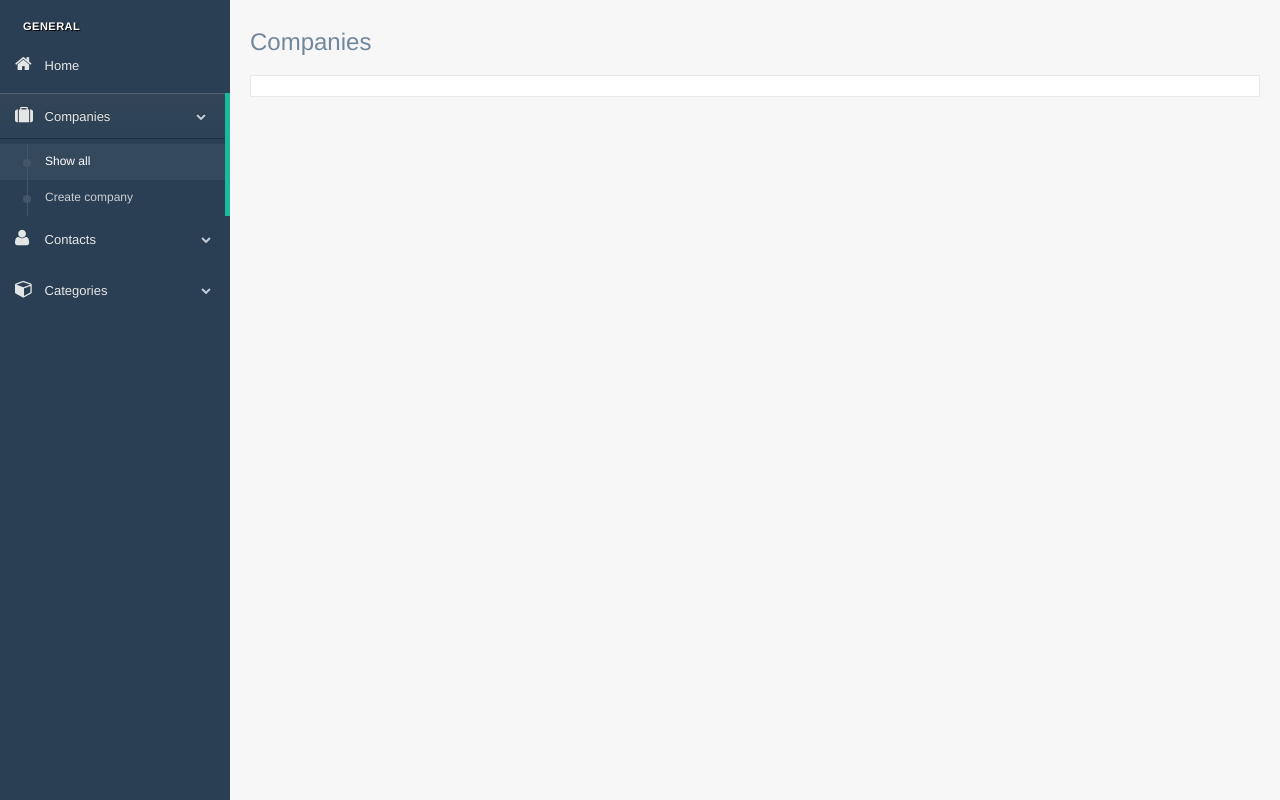
After one commit to kikeh/contacts, a Django app: a page that uses september/templates/base.html in a window 1280 px wide. The commit adds this page. Run offline with Django 3.2, Linux system fonts and the light colour scheme; data that the repository does not hold is empty; some libraries are stand-ins or nearby versions.

Commit message:
added show companies

```diff
--- a/contacts/urls.py
+++ b/contacts/urls.py
@@ -7,6 +7,7 @@ urlpatterns = [
     url(r'^create/company', views.create_company, name='create_company'),
     url(r'^edit/company/(?P<slug>[a-zA-Z0-9_.-]+)/$', views.edit_company, name='edit_company'),
     url(r'^show/company/(?P<slug>[a-zA-Z0-9_.-]+)/$', views.show_company, name='show_company'),
+    url(r'^show/companies', views.show_companies, name='show_companies'),
     url(r'^create/category', views.create_category, name='create_category'),
     url(r'^show/categories', views.show_categories, name='show_categories'),
 ]
--- a/contacts/views.py
+++ b/contacts/views.py
@@ -1,13 +1,14 @@
 from django.shortcuts import *
-from django.http import HttpResponse
 
 from contacts.models import *
 
 from django.utils.text import slugify
 
+
 def index(request):
     companies = Company.objects.all()
-    return render(request, 'contacts/index.html', { 'companies' : companies })
+    return render(request, 'contacts/index.html', {'companies': companies})
+
 
 def create_company(request):
     categories = Category.objects.all()
@@ -25,13 +26,19 @@ def create_company(request):
             company.save()
             return redirect("index")
         else:
-            return render(request, 'contacts/createCompany.html', { 'form' : form, 'categories' : categories })
+            return render(request, 'contacts/createCompany.html', {'form': form, 'categories': categories})
     else:
-        return render(request, 'contacts/createCompany.html', { 'categories' : categories })
+        return render(request, 'contacts/createCompany.html', {'categories': categories})
+
 
 def show_company(request, slug):
     company = Company.objects.get(slug=slug)
-    return render(request, 'contacts/showCompany.html', { 'company' : company })
+    return render(request, 'contacts/showCompany.html', {'company': company})
+
+
+def show_companies(request):
+    companies = Company.objects.all()
+    return render(request, 'contacts/showCompanies.html', {'companies': companies})
 
 def edit_company(request, slug):
     categories = Category.objects.all()
@@ -49,8 +56,9 @@ def edit_company(request, slug):
             company.save()
             return redirect("index")
         else:
-            return render(request, 'contacts/createCompany.html', { 'form' : form, 'categories' : categories })
-    return render(request, 'contacts/editCompany.html', { 'company' : company, 'categories' : categories })
+            return render(request, 'contacts/createCompany.html', {'form': form, 'categories': categories})
+    return render(request, 'contacts/editCompany.html', {'company': company, 'categories': categories})
+
 
 def create_category(request):
     if request.method == 'POST':
@@ -60,17 +68,20 @@ def create_category(request):
             category = form.save()
             return redirect("index")
         else:
-            return render(request, 'contacts/createCategory.html', { 'error' : 'Could not save category %s' % form })
+            return render(request, 'contacts/createCategory.html', {'error': 'Could not save category %s' % form})
     else:
         return render(request, 'contacts/createCategory.html')
 
+
 def show_categories(request):
     categories = Category.objects.all()
-    return render(request, 'contacts/showCategories.html', { 'categories' : categories })
+    return render(request, 'contacts/showCategories.html', {'categories': categories})
+
 
 ##
 # Helper methods
 ##
+
 
 def get_category(data):
     try:
--- a/september/templates/base.html
+++ b/september/templates/base.html
@@ -46,7 +46,7 @@
                   </li>
                   <li><a><i class="fa fa-suitcase"></i> Companies <span class="fa fa-chevron-down"></span></a>
                     <ul class="nav child_menu">
-                      <li><a href="#">Show all</a></li>
+                      <li><a href="{% url 'show_companies' %}">Show all</a></li>
                       <li><a href="{% url 'create_company' %}">Create company</a></li>
                     </ul>
                   </li>
--- /dev/null
+++ b/september/templates/contacts/showCompanies.html
@@ -0,0 +1,29 @@
+{% extends 'base.html' %}
+
+{% block title %} Companies {% endblock %}
+
+{% block details %}
+
+<div class="">
+    <div class="page-title">
+        <div class="title_left">
+            <h3>Companies</h3>
+        </div>
+    </div>
+
+    <div class="clearfix"></div>
+
+    <div class="row">
+        <div class="col-md-12 col-sm-12 col-xs-12">
+            <div class="x_panel">
+
+                {% for company in companies %}
+                    <a href="{% url 'show_company' company.slug %}"><h4>{{ company.name }}</h4></a>
+                {% endfor %}
+
+            </div>
+        </div>
+    </div>
+</div>
+
+{% endblock %}
```
